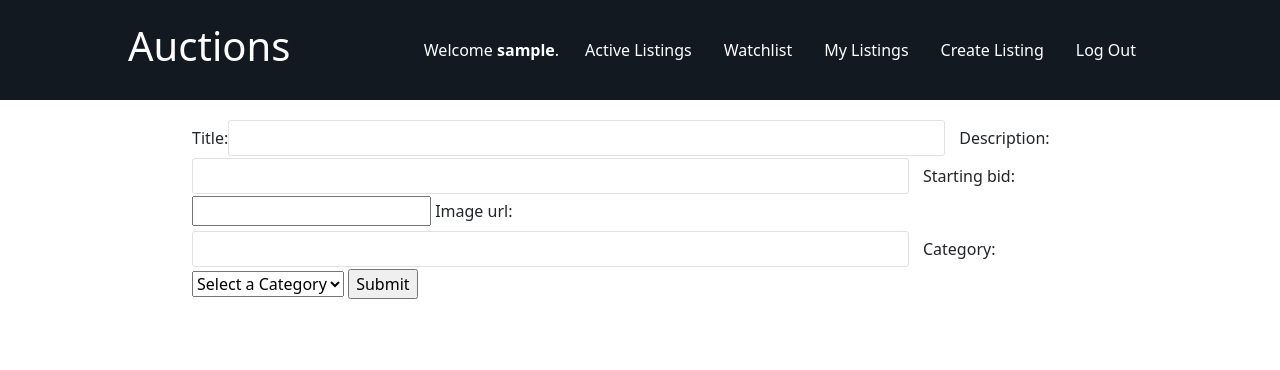
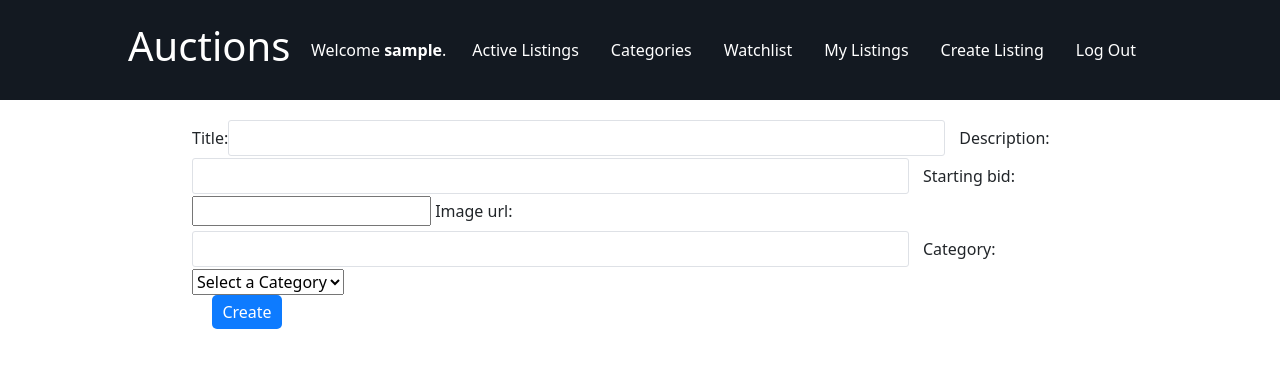
Before and after one commit to JvOttoni2021/CS50PJ2, a Django app: page /listing/create in a window 1280 px wide. Shown: the top 370 px of the page. Run offline with Django 3.2, Linux system fonts and the light colour scheme; the visitor is signed in with stand-in values (Sample User, id 1); data that the repository does not hold is empty; some libraries are stand-ins or nearby versions.

Commit message:
Project finished

```diff
--- a/auctions/models.py
+++ b/auctions/models.py
@@ -9,9 +9,11 @@ class User(AbstractUser):
         if listing.user == self:
             return "Cannot add your own listing to watchlist"
 
-        already_in_watchlist = WatchList.objects.filter(user=self, listing=listing, active=True).exists()
-        if already_in_watchlist:
-            return "The listing is already in your watchlist"
+        watchlist_exist = WatchList.objects.filter(user=self, listing=listing, active=True).first()
+        print(watchlist_exist)
+        if watchlist_exist:
+            watchlist_exist.delete()
+            return "Listing removed from watchlist"
 
         watchlist = WatchList(user=self, listing=listing)
         watchlist.save()
@@ -62,11 +64,11 @@ class Listing(Entity):
             return "Cannot bid your own listing."
 
         try:
+            print(bid_value)
             bid_value = float(bid_value)
-
-            if bid_value <= self.get_highest_bid().bid_value:
+            if bid_value <= float(self.get_highest_bid()):
                 return "Bid value must be greater than the actual value."
-
+            print(bid_value)
             new_bid = Bid(user=user, bid_value=bid_value, listing=self)
             new_bid.save()
             return SUCCESS_MESSAGE
--- a/auctions/static/auctions/styles.css
+++ b/auctions/static/auctions/styles.css
@@ -17,7 +17,7 @@ main {
     padding: 0 15%;
 }
 
-input[type=text]{
+input[type=text], input[type=password], input[type=email]{
     padding: 5px 7px;
     border: 1px solid #dee1e6;
     border-radius: 3px;
@@ -48,7 +48,9 @@ input[type=text]{
 }
 
 .blue-button:hover {
-    background-color: #0d6aff;
+    background-color: #0b56cf;
+    text-decoration: none;
+    color: white;
 }
 
 .nav-link {
@@ -86,7 +88,7 @@ input[type=text]{
 .listing-card-image > img {
     object-fit: cover;
     max-height: 100%;
-    width: auto;
+    max-width: 100%;
 }
 
 .listing-card-image {
@@ -200,4 +202,24 @@ input[type=text]{
 
 #comment-input-div {
     padding: 0 20px;
+    margin-top: 10px;
 }
+
+.form-grid > div {
+    display: grid;
+    grid-template-columns: 10% auto;
+    column-gap: 10px;
+    margin-bottom: 10px;
+}
+
+.form-grid > div > input {
+    width: 100%;
+}
+
+.form-grid > div > label {
+    text-align: right;
+}
+
+#ul-categories > li {
+    margin-bottom: 20px;
+}
--- a/auctions/templates/auctions/create_listing.html
+++ b/auctions/templates/auctions/create_listing.html
@@ -3,7 +3,13 @@
 {% block body %}
     <form method="post" action="{% url 'create_listing' %}">
         {% csrf_token %}
-        {{ form }}
-        <input type="submit" value="Submit">
+        <div class="form-grid">
+            {{ form }}
+            <div>
+                <label><input type="submit" value="Create" class="blue-button"></label>
+                <div>{{ message }}</div>
+            </div>
+        </div>
+        <br>
     </form>
 {% endblock %}
--- a/auctions/templates/auctions/index.html
+++ b/auctions/templates/auctions/index.html
@@ -17,7 +17,7 @@
                         {% endif %}
                     </div>
                     <div class="listing-card-content">
-                        <span class="listing-card-content-title">{{ listing.id }} - {{ listing.title.capitalize }}</span>
+                        <span class="listing-card-content-title">{{ listing.title.capitalize }}</span>
                         <div class="listing-card-content-data">
                             <span class="listing-card-content-data-price">Price: ${{ listing.get_highest_bid|floatformat:2 }}</span>
                             <span>{{ listing.description }}</span>
--- a/auctions/templates/auctions/layout.html
+++ b/auctions/templates/auctions/layout.html
@@ -21,6 +21,9 @@
                 <ul class="nav">
                     <li class="nav-item">
                         <a class="nav-link" href="{% url 'index' %}">Active Listings</a>
+                    </li>
+                    <li class="nav-item">
+                        <a class="nav-link" href="{% url 'view_categories' %}">Categories</a>
                     </li>
                     {% if user.is_authenticated %}
                         <li class="nav-item">
--- a/auctions/templates/auctions/listing.html
+++ b/auctions/templates/auctions/listing.html
@@ -34,6 +34,9 @@
                             <span id="listing-bid-text">
                                 {% if listing.bids.all|length > 0 %}
                                     {{ listing.bids.all|length }} bid(s) so far.
+                                    {% if user == listing.get_highest_bid.user and listing.is_open %}
+                                        Your bid is the current bid.
+                                    {% endif %}
                                 {% else %}
                                     No bids yet.
                                 {% endif %}
--- a/auctions/urls.py
+++ b/auctions/urls.py
@@ -7,6 +7,7 @@ urlpatterns = [
     path("<str:title>/", views.index, name="index"),
     path("listing/create", views.create_listing, name="create_listing"),
     path("listing/<str:listing_id>", views.show_listing, name="show_listing"),
+    path("categories", views.view_categories, name="view_categories"),
     path("login", views.login_view, name="login"),
     path("logout", views.logout_view, name="logout"),
     path("register", views.register, name="register")
--- a/auctions/views.py
+++ b/auctions/views.py
@@ -17,14 +17,27 @@ def index(request, title=""):
         watchlists = user.watchlist.all()
         listings = [item.listing for item in watchlists]
         title = title.capitalize()
-    if title == "My Listings" and user.is_authenticated:
+    elif title == "My Listings" and user.is_authenticated:
         listings = user.listings.all()
+    elif title == "":
+        title="Active Listings"
     else:
-        title="Active Listings"
+        category = Category.objects.filter(name=title).first()
+        if category:
+            listings = category.listings.filter(is_open=True)
+            title = title.capitalize()
+        else:
+            return HttpResponseRedirect(reverse("index"))
 
     return render(request, "auctions/index.html", {
         "title": title,
         "listings": listings
+    })
+
+
+def view_categories(request):
+    return render(request, "auctions/categories.html", {
+        "categories": Category.objects.filter(active=True)
     })
 
 
@@ -117,8 +130,10 @@ def register(request):
         return render(request, "auctions/register.html")
 
 
+@login_required(login_url="login")
 def create_listing(request):
     user = request.user
+    message = ""
     if request.method == "POST":
         form = NewListingForm(request.POST)
         title = request.POST["title"]
@@ -136,11 +151,14 @@ def create_listing(request):
 
         if listing.is_valid():
             listing.save()
+            message = f"Listing {title} created!"
         else:
             return render(request, "auctions/create_listing.html", {
-                "form": form
+                "form": form,
+                "message": "Invalid data!"
             })
 
     return render(request, "auctions/create_listing.html", {
-        "form": NewListingForm()
+        "form": NewListingForm(),
+        "message":message
     })
```
Also changed, not shown: auctions/templates/auctions/categories.html (added, +19 -0 lines).
